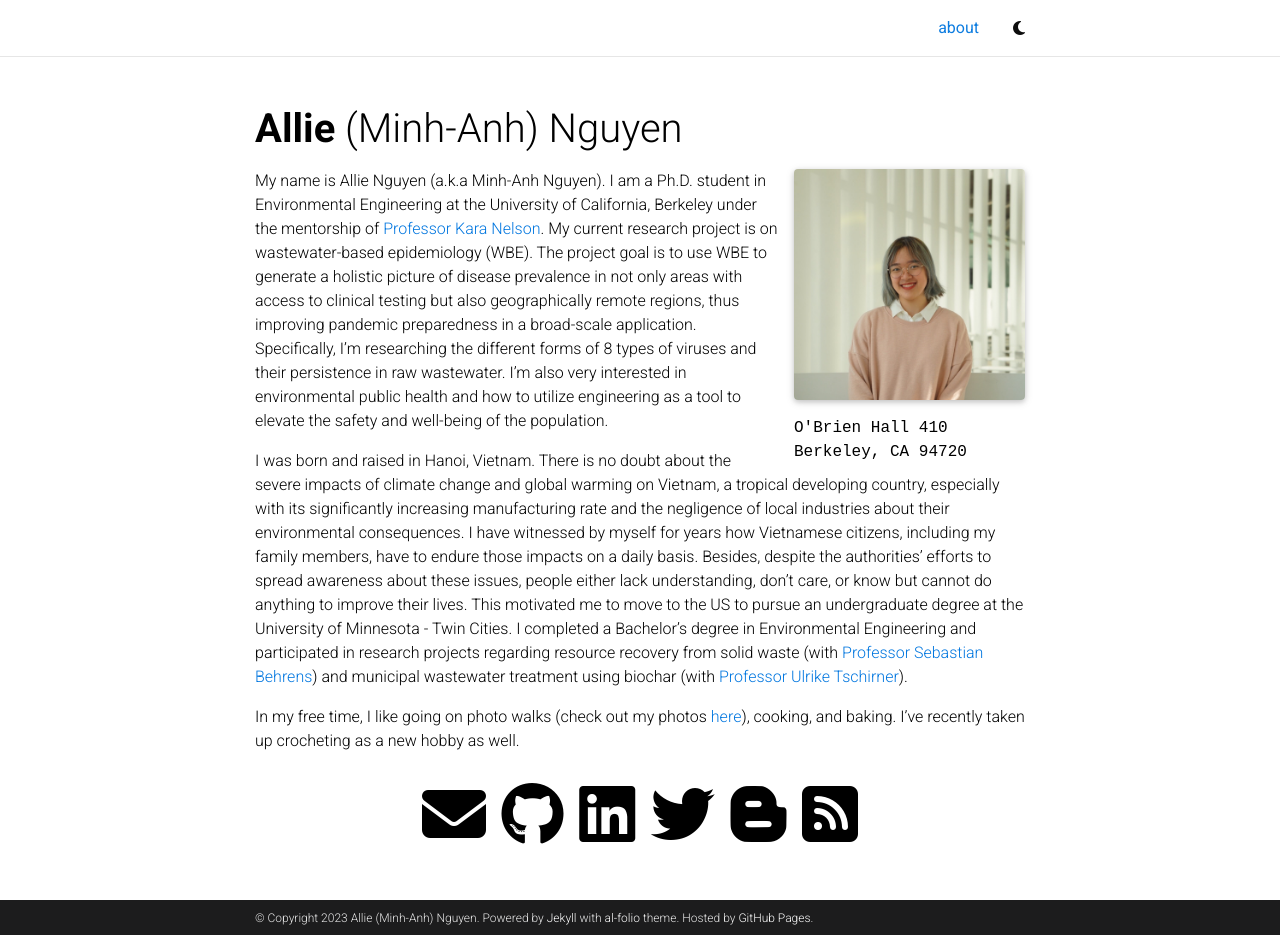
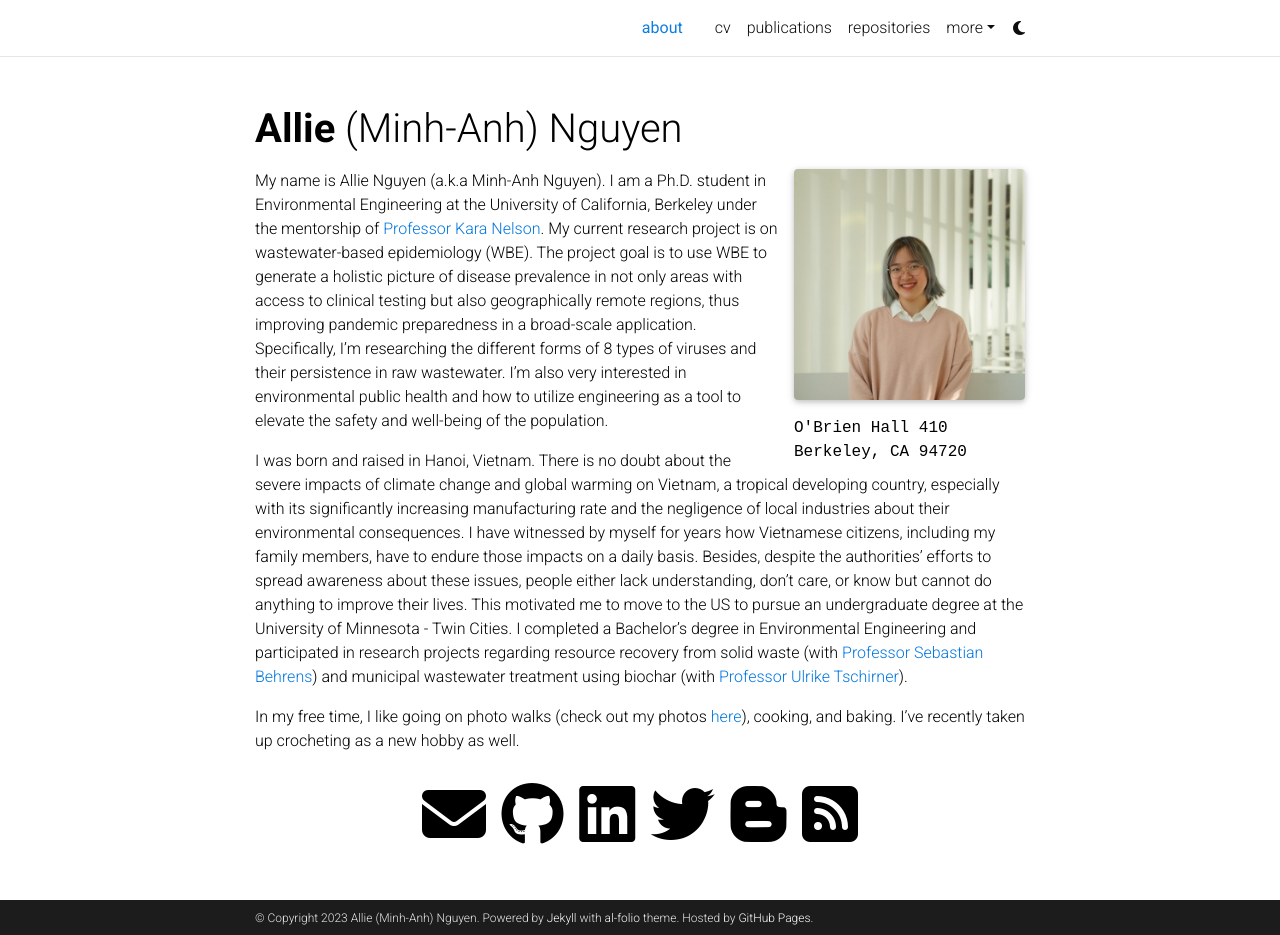
Before and after one commit to alliemnguyen/alliemnguyen.github.io, a Jekyll site: the page built from _pages/about.md, in a window 1280 px wide and 935 px high. Built offline with Jekyll 4.4.1, drawn with Linux system fonts in a browser that asks for light colours; comment, search, counter and statistics services are not loaded; a style sheet for code colours, icons or effects is not loaded.

Commit message:
Update header.html

```diff
--- a/_includes/header.html
+++ b/_includes/header.html
@@ -61,7 +61,7 @@
               </li>
 
               <!-- Other pages -->
-              <!--{%- assign sorted_pages = site.pages | sort: "nav_order" -%}
+              {%- assign sorted_pages = site.pages | sort: "nav_order" -%}
               {%- for p in sorted_pages -%}
               {%- if p.nav and p.autogen == nil -%}
               {%- if p.dropdown %}
@@ -69,7 +69,7 @@
                 <a class="nav-link dropdown-toggle" href="#" id="navbarDropdown" role="button" data-toggle="dropdown" aria-haspopup="true" aria-expanded="false">{{ p.title }}
                   {%- if page.title == p.title -%}
                   <span class="sr-only">(current)</span>
-                  {%- endif -%} -->
+                  {%- endif -%}
                 </a>
                 <div class="dropdown-menu dropdown-menu-right" aria-labelledby="navbarDropdown">
                   {%- for child in p.children -%}
```
